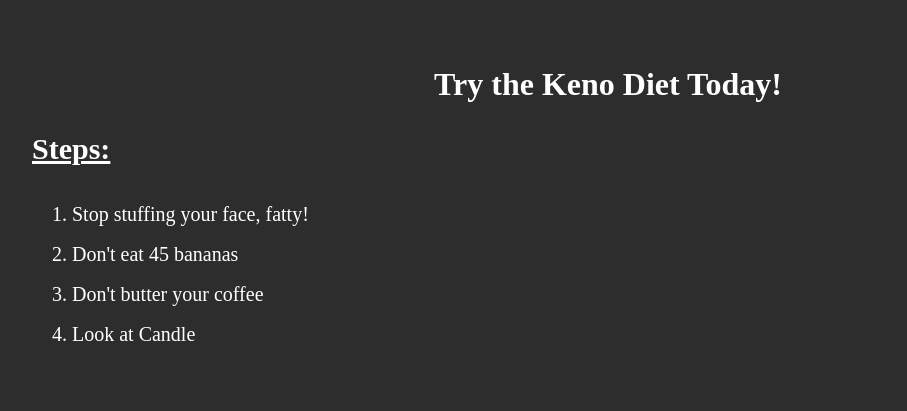
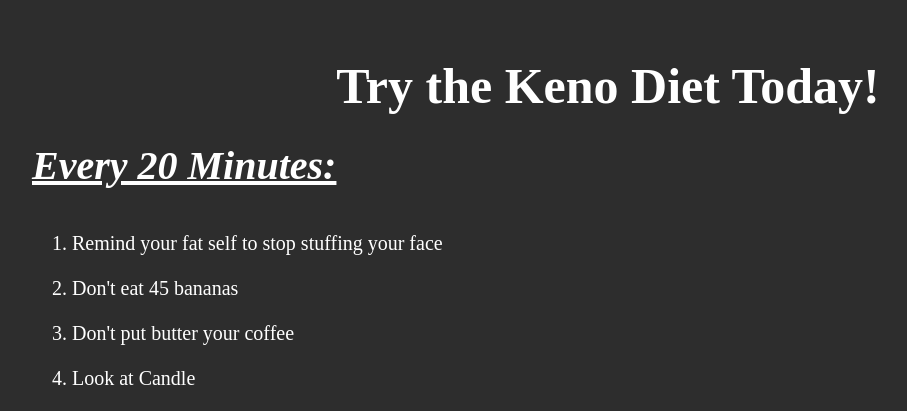
Before and after one commit to efournier92/KenoDiet, a PHP site: page / in a window 1280 px wide. Shown: the top 411 px of the page, without its empty margins (32-939 px from the left). Run offline with PHP 8.4, Linux system fonts and the light colour scheme.

Commit message:
update html copy

```diff
--- a/home.html
+++ b/home.html
@@ -11,11 +11,11 @@
   </head>
   <body>
     <h1>Try the Keno Diet Today!</h1>
-    <h2>Steps:</h2>
+    <h2><b><i>Every 20 Minutes:</i></b></h2>
     <ol>
-      <li>Stop stuffing your face, fatty!</li>
+      <li>Remind your fat self to stop stuffing your face</li>
       <li>Don't eat 45 bananas</li>
-      <li>Don't butter your coffee</li>
+      <li>Don't put butter your coffee</li>
       <li>Look at Candle</li>
       <br /> <br />
       <li>
--- a/styles.css
+++ b/styles.css
@@ -2,15 +2,16 @@ body {
   background-color: #2d2d2d;
   color: white;
   margin: 5%;
-  line-height: 40px;
+  line-height: 45px;
 }
 
 h1 {
   text-align: center;
+  font-size: 50px;
 }
 
 h2 {
-  font-size: 30px;
+  font-size: 40px;
   text-decoration: underline;
 }
 
```
